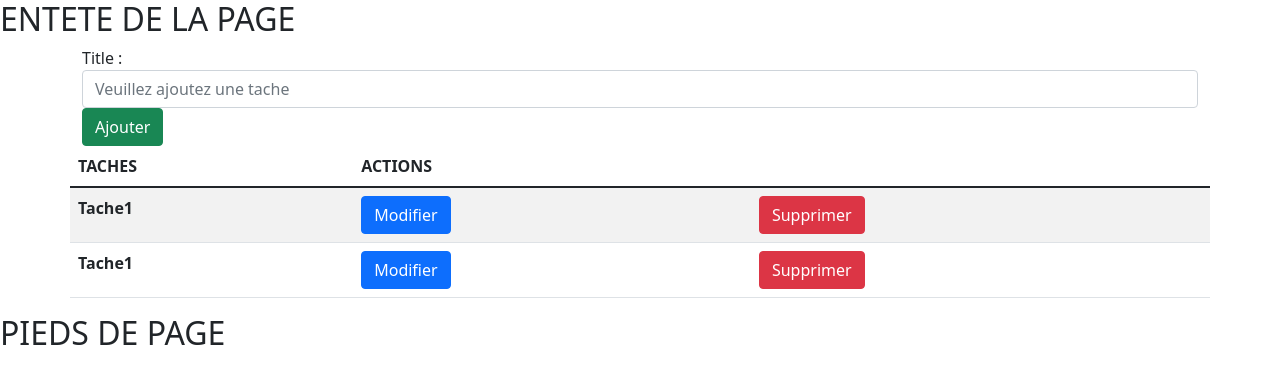
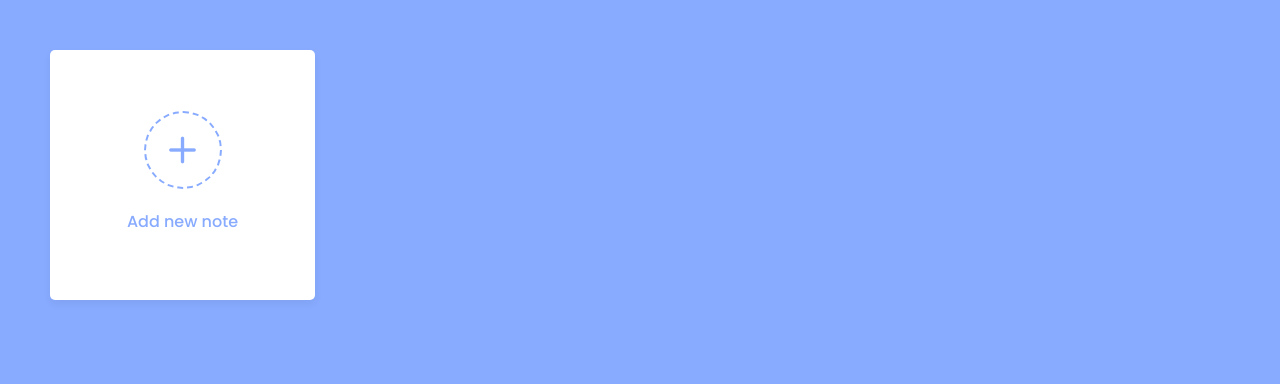
Before and after one commit to dieuveilmikengue/Todolist-avec-Django, a Django app: page / in a window 1280 px wide. Shown: the top 384 px of the page. Run offline with Django 5.2, Linux system fonts and the light colour scheme; data comes from the database, SQL or seed files in the repository; both versions use the stored data as it was after the commit; some libraries are stand-ins or nearby versions.

Commit message:
Add files via upload

```diff
--- a/todolist/admin.py
+++ b/todolist/admin.py
@@ -4,7 +4,7 @@ from .models import Taches
 # Register your models here.
 
 class TachesAdmin(admin.ModelAdmin):
-    list_display = ('id', 'title')
+    list_display = ('id', 'title', 'date')
 
 
 admin.site.register(Taches, TachesAdmin)
--- a/todolist/forms.py
+++ b/todolist/forms.py
@@ -6,10 +6,16 @@ from .models import Taches
 class AddTask(forms.ModelForm):
     class Meta:
         model = Taches
-        fields = ['title']
+        fields = ['title', 'description']
         widgets = {
             'title': forms.TextInput(attrs={
-                'class': 'form-control',
-                'placeholder':"Veuillez ajoutez une tache"
+                'class': '.input',
+                'placeholder':"Veuillez ajoutez une tache",
+                "spellcheck": "false"
+            }),
+            'description': forms.Textarea(attrs={
+                'class': '.textarea',
+                'placeholder':"Veuillez ajoutez une tache",
+                "spellcheck": "false"
             })
         }
--- a/todolist/models.py
+++ b/todolist/models.py
@@ -1,6 +1,9 @@
 from django.db import models
+from datetime import date
 
 # Create your models here.
 
 class Taches(models.Model):
     title = models.CharField(max_length=70)
+    description = models.TextField(blank=True)
+    date = models.DateField(auto_now=True)
--- a/todolist/static/todolist/css/style.css
+++ b/todolist/static/todolist/css/style.css
@@ -1,7 +1,246 @@
-h1{
-    color: red;
+/* Import Google Font - Poppins */
+@import url('https://fonts.googleapis.com/css2?family=Poppins:wght@400;500;600;700&display=swap');
+*{
+  margin: 0;
+  padding: 0;
+  box-sizing: border-box;
+  font-family: 'Poppins', sans-serif;
+}
+body{
+  background: #88ABFF;
+}
+::selection{
+  color: #fff;
+  background: #618cf8;
+}
+.wrapper{
+  margin: 50px;
+  display: grid;
+  gap: 25px;
+  grid-template-columns: repeat(auto-fill, 265px);
+}
+.wrapper li{
+  height: 250px;
+  list-style: none;
+  border-radius: 5px;
+  padding: 15px 20px 20px;
+  background: #fff;
+  box-shadow: 0 4px 8px rgba(0,0,0,0.05);
+}
+.add-box, .icon, .bottom-content,
+.popup, header, .settings .menu li{
+  display: flex;
+  align-items: center;
+  justify-content: space-between;
+}
+.add-box{
+  cursor: pointer;
+  flex-direction: column;
+  justify-content: center;
+}
+.add-box .icon{
+  height: 78px;
+  width: 78px;
+  color: #88ABFF;
+  font-size: 40px;
+  border-radius: 50%;
+  justify-content: center;
+  border: 2px dashed #88ABFF;
+}
+.add-box p{
+  color: #88ABFF;
+  font-weight: 500;
+  margin-top: 20px;
+}
+.note{
+  display: flex;
+  flex-direction: column;
+  justify-content: space-between;
+}
+.note .details{
+  max-height: 165px;
+  overflow-y: auto;
+}
+.note .details::-webkit-scrollbar,
+.popup textarea::-webkit-scrollbar{
+  width: 0;
+}
+.note .details:hover::-webkit-scrollbar,
+.popup textarea:hover::-webkit-scrollbar{
+  width: 5px;
+}
+.note .details:hover::-webkit-scrollbar-track,
+.popup textarea:hover::-webkit-scrollbar-track{
+  background: #f1f1f1;
+  border-radius: 25px;
+}
+.note .details:hover::-webkit-scrollbar-thumb,
+.popup textarea:hover::-webkit-scrollbar-thumb{
+  background: #e6e6e6;
+  border-radius: 25px;
+}
+.note p{
+  font-size: 22px;
+  font-weight: 500;
+}
+.note span{
+  display: block;
+  color: #575757;
+  font-size: 16px;
+  margin-top: 5px;
+}
+.note .bottom-content{
+  padding-top: 10px;
+  border-top: 1px solid #ccc;
+}
+.bottom-content span{
+  color: #6D6D6D;
+  font-size: 14px;
+}
+.bottom-content .settings{
+  position: relative;
+}
+.bottom-content .settings i{
+  color: #6D6D6D;
+  cursor: pointer;
+  font-size: 15px;
+}
+.settings .menu{
+  z-index: 1;
+  bottom: 0;
+  right: -5px;
+  padding: 5px 0;
+  background: #fff;
+  position: absolute;
+  border-radius: 4px;
+  transform: scale(0);
+  transform-origin: bottom right;
+  box-shadow: 0 0 6px rgba(0,0,0,0.15);
+  transition: transform 0.2s ease;
+}
+.settings.show .menu{
+  transform: scale(1);
+}
+.settings .menu li{
+  height: 25px;
+  font-size: 16px;
+  margin-bottom: 2px;
+  padding: 17px 15px;
+  cursor: pointer;
+  box-shadow: none;
+  border-radius: 0;
+  justify-content: flex-start;
+}
+.menu li:last-child{
+  margin-bottom: 0;
+}
+.menu li:hover{
+  background: #f5f5f5;
+}
+.menu li i{
+  padding-right: 8px;
 }
 
-table, tr, th, td{
-    border: solid black 1px;
+.popup-box{
+  position: fixed;
+  top: 0;
+  left: 0;
+  z-index: 2;
+  height: 100%;
+  width: 100%;
+  background: rgba(0,0,0,0.4);
 }
+.popup-box .popup{
+  position: absolute;
+  top: 50%;
+  left: 50%;
+  z-index: 3;
+  width: 100%;
+  max-width: 400px;
+  justify-content: center;
+  transform: translate(-50%, -50%) scale(0.95);
+}
+.popup-box, .popup{
+  opacity: 0;
+  pointer-events: none;
+  transition: all 0.25s ease;
+}
+.popup-box.show, .popup-box.show .popup{
+  opacity: 1;
+  pointer-events: auto;
+}
+.popup-box.show .popup{
+  transform: translate(-50%, -50%) scale(1);
+}
+.popup .content{
+  border-radius: 5px;
+  background: #fff;
+  width: calc(100% - 15px);
+  box-shadow: 0 0 15px rgba(0,0,0,0.1);
+}
+.content header{
+  padding: 15px 25px;
+  border-bottom: 1px solid #ccc;
+}
+.content header p{
+  font-size: 20px;
+  font-weight: 500;
+}
+.content header i{
+  color: #8b8989;
+  cursor: pointer;
+  font-size: 23px;
+}
+.content form{
+  margin: 15px 25px 35px;
+}
+.content form .row{
+  margin-bottom: 20px;
+}
+form .row label{
+  font-size: 18px;
+  display: block;
+  margin-bottom: 6px;
+}
+form :where(input, textarea){
+  height: 50px;
+  width: 100%;
+  outline: none;
+  font-size: 17px;
+  padding: 0 15px;
+  border-radius: 4px;
+  border: 1px solid #999;
+}
+form :where(input, textarea):focus{
+  box-shadow: 0 2px 4px rgba(0,0,0,0.11);
+}
+form .row textarea{
+  height: 150px;
+  resize: none;
+  padding: 8px 15px;
+}
+form button{
+  width: 100%;
+  height: 50px;
+  color: #fff;
+  outline: none;
+  border: none;
+  cursor: pointer;
+  font-size: 17px;
+  border-radius: 4px;
+  background: #6A93F8;
+}
+
+@media (max-width: 660px){
+  .wrapper{
+    margin: 15px;
+    gap: 15px;
+    grid-template-columns: repeat(auto-fill, 100%);
+  }
+  .popup-box .popup{
+    max-width: calc(100% - 15px);
+  }
+  .bottom-content .settings i{
+    font-size: 17px;
+  }
+}
--- /dev/null
+++ b/todolist/static/todolist/js/script.js
@@ -0,0 +1,105 @@
+const addBox = document.querySelector(".add-box"),
+popupBox = document.querySelector(".popup-box"),
+popupTitle = popupBox.querySelector("header p"),
+closeIcon = popupBox.querySelector("header i"),
+titleTag = popupBox.querySelector("input, .input"),
+descTag = popupBox.querySelector("textarea, .textarea"),
+addBtn = popupBox.querySelector("button");
+
+const months = ["January", "February", "March", "April", "May", "June", "July",
+              "August", "September", "October", "November", "December"];
+const notes = JSON.parse(localStorage.getItem("notes") || "[]");
+let isUpdate = false, updateId;
+
+addBox.addEventListener("click", () => {
+    // popupTitle.innerText = "Add a new Note";
+    // addBtn.innerText = "Add Note";
+    popupBox.classList.add("show");
+    document.querySelector("body").style.overflow = "hidden";
+    if(window.innerWidth > 660) titleTag.focus();
+});
+
+closeIcon.addEventListener("click", () => {
+    isUpdate = false;
+    titleTag.value = descTag.value = "";
+    popupBox.classList.remove("show");
+    document.querySelector("body").style.overflow = "auto";
+});
+
+function showNotes() {
+    if(!notes) return;
+    document.querySelectorAll(".note").forEach(li => li.remove());
+    notes.forEach((note, id) => {
+        let filterDesc = note.description.replaceAll("\n", '<br/>');
+        let liTag = `<li class="note">
+                        <div class="details">
+                            <p>${note.title}</p>
+                            <span>${filterDesc}</span>
+                        </div>
+                        <div class="bottom-content">
+                            <span>${note.date}</span>
+                            <div class="settings">
+                                <i onclick="showMenu(this)" class="uil uil-ellipsis-h"></i>
+                                <ul class="menu">
+                                    <li onclick="updateNote(${id}, '${note.title}', '${filterDesc}')"><i class="uil uil-pen"></i>Edit</li>
+                                    <li onclick="deleteNote(${id})"><i class="uil uil-trash"></i>Delete</li>
+                                </ul>
+                            </div>
+                        </div>
+                    </li>`;
+        addBox.insertAdjacentHTML("afterend", liTag);
+    });
+}
+showNotes();
+
+function showMenu(elem) {
+    elem.parentElement.classList.add("show");
+    document.addEventListener("click", e => {
+        if(e.target.tagName != "I" || e.target != elem) {
+            elem.parentElement.classList.remove("show");
+        }
+    });
+}
+
+function deleteNote(noteId) {
+    let confirmDel = confirm("Are you sure you want to delete this note?");
+    if(!confirmDel) return;
+    notes.splice(noteId, 1);
+    localStorage.setItem("notes", JSON.stringify(notes));
+    showNotes();
+}
+
+function updateNote(noteId, title, filterDesc) {
+    let description = filterDesc.replaceAll('<br/>', '\r\n');
+    updateId = noteId;
+    isUpdate = true;
+    addBox.click();
+    titleTag.value = title;
+    descTag.value = description;
+    popupTitle.innerText = "Update a Note";
+    addBtn.innerText = "Update Note";
+}
+
+addBtn.addEventListener("click", e => {
+    e.preventDefault();
+    let title = titleTag.value.trim(),
+    description = descTag.value.trim();
+
+    if(title || description) {
+        let currentDate = new Date(),
+        month = months[currentDate.getMonth()],
+        day = currentDate.getDate(),
+        year = currentDate.getFullYear();
+
+        let noteInfo = {title, description, date: `${month} ${day}, ${year}`}
+        if(!isUpdate) {
+            notes.push(noteInfo);
+        } else {
+            isUpdate = false;
+            notes[updateId] = noteInfo;
+        }
+        localStorage.setItem("notes", JSON.stringify(notes));
+        showNotes();
+        closeIcon.click();
+    }
+});
--- a/todolist/templates/todolist/formulaire.html
+++ b/todolist/templates/todolist/formulaire.html
@@ -1,5 +1,5 @@
 <form action="" method="post" class="container">
     {% csrf_token %}
     {{ form }}
-    <button type="submit" class="btn btn-success">Ajouter</button>
+    <button type="submit">Ajouter</button>
 </form>
--- a/todolist/templates/todolist/index.html
+++ b/todolist/templates/todolist/index.html
@@ -4,13 +4,15 @@
 <head>
     <meta charset="UTF-8">
     <meta name="viewport" content="width=device-width, initial-scale=1.0">
-    <link rel="stylesheet" href="{% static 'todolist/css/bootstrap.min.css' %}">
+    <!-- <link rel="stylesheet" href="{% static 'todolist/css/bootstrap.min.css' %}"> -->
+    <link rel="stylesheet" href="{% static 'todolist/css/style.css' %}">
+    <link rel="stylesheet" href="https://unicons.iconscout.com/release/v4.0.0/css/line.css">
     <title>ToDo List</title>
 </head>
 <body>
-    {% include 'todolist/header.html' %}
-    {% include 'todolist/formulaire.html' %}
-    <table class="container table table-striped">
+    <!-- {% include 'todolist/header.html' %} -->
+    <!-- {% include 'todolist/formulaire.html' %} -->
+    <!-- <table class="container table table-striped">
         <thead>
             <tr>
                 <th scope="col">TACHES</th>
@@ -26,8 +28,38 @@
             </tr>
             {% endfor %}
         </tbody>
-    </table>
-    {% include 'todolist/footer.html' %}
-    <script src="{% static 'todolist/js/bootstrap.bundle.min.js' %}"></script>
+    </table> -->
+    <!-- {% include 'todolist/footer.html' %} -->
+    <div class="popup-box">
+        <div class="popup">
+          <div class="content">
+            <header>
+              <p>Ajouter une Tache</p>
+              <i class="uil uil-times"></i>
+            </header>
+            <!-- <form action="#">
+              <div class="row title">
+                <label>Title</label>
+                <input type="text" spellcheck="false">
+              </div>
+              <div class="row description">
+                <label>Description</label>
+                <textarea spellcheck="false"></textarea>
+              </div>
+              <button></button>
+            </form> -->
+            {% include 'todolist/formulaire.html' %}
+          </div>
+        </div>
+    </div>
+    <div class="wrapper">
+        <li class="add-box">
+          <div class="icon"><i class="uil uil-plus"></i></div>
+          <p>Add new note</p>
+        </li>
+    </div>
+
+    <!-- <script src="{% static 'todolist/js/bootstrap.bundle.min.js' %}"></script> -->
+    <script src="{% static 'todolist/js/script.js' %}"></script>
 </body>
 </html>
--- a/todolist/views.py
+++ b/todolist/views.py
@@ -11,7 +11,8 @@ def index(request):
         fm = AddTask(request.POST)
         if fm.is_valid():
             champ_title = fm.cleaned_data['title'] #On affecte les informations du champs qui seront supprimées après l'envoie
-            reg = Taches(title = champ_title) #On efface les données dans le formurmulaire après l'envoie
+            champ_description = fm.cleaned_data['description'] #On affecte les informations du champs qui seront supprimées après l'envoie
+            reg = Taches(title = champ_title, description = champ_description) #On efface les données dans le formurmulaire après l'envoie
             reg.save() #On enregistre les information dans la base des données
             fm = AddTask()
     else:
```
Also changed, not shown: db.sqlite3, todolist/migrations/0002_taches_description.py (added), todolist/migrations/0003_taches_date.py (added).
